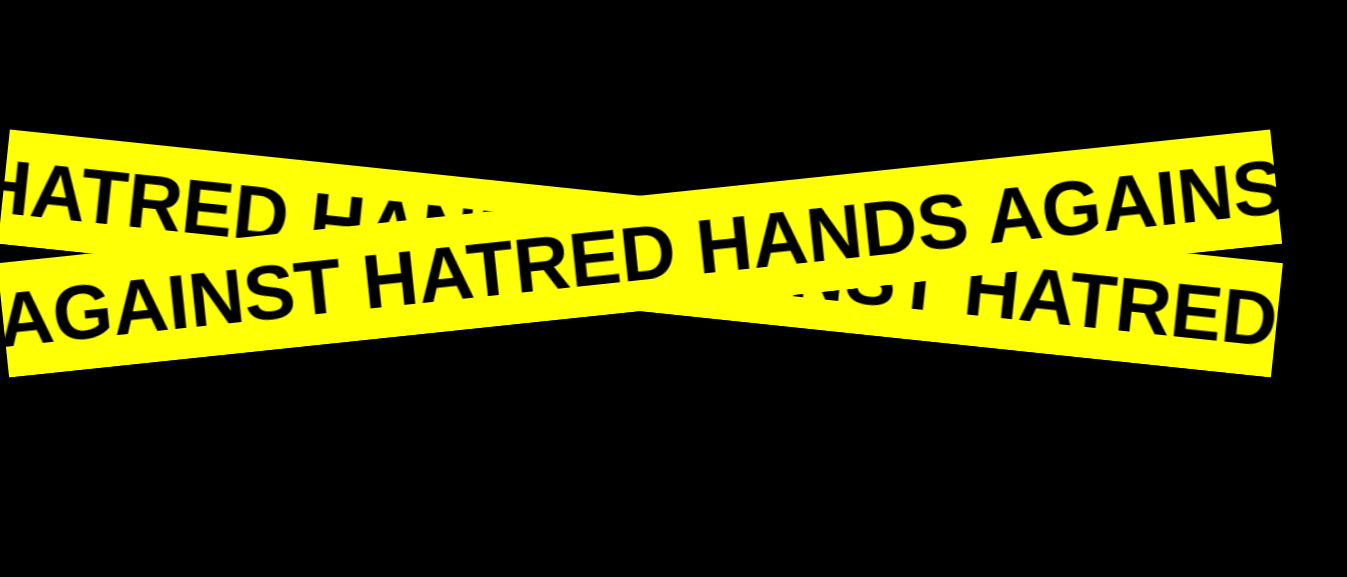
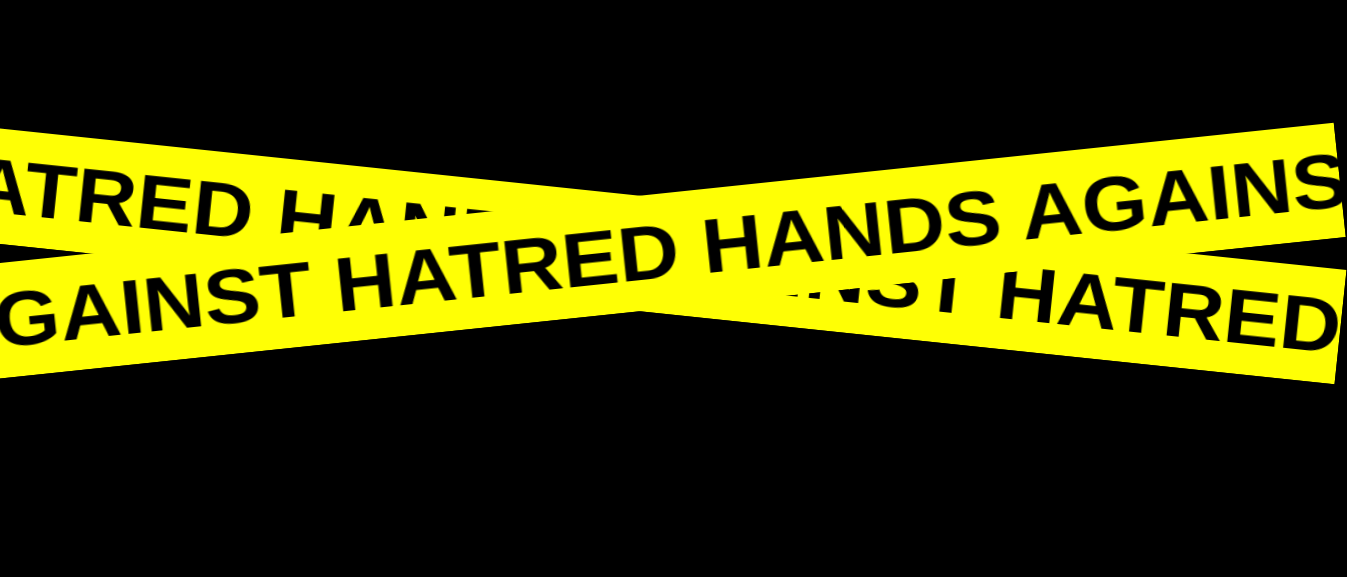
Before and after one commit to HDY-Dev/handsagainsthatred, a plain HTML site: page index.html in a window 1280 px wide. Shown: the part 700-1277 px from the top of the page, 1347 px wide, since content can reach past the window. Drawn offline with nearby package versions, Linux system fonts and the light colour scheme.

Commit message:
banner fixes for safari

```diff
--- a/style.css
+++ b/style.css
@@ -175,14 +175,18 @@ header nav ul li a:hover {
 .wrapper {
     max-width: 100%;
     overflow-x: hidden;
-    transform: rotate(6deg) scaleX(100%);
+    -webkit-transform: rotate(6deg) scaleX(1.1);
+    -moz-transform: rotate(6deg) scaleX(1.1);
+    transform: rotate(6deg) scaleX(1.1);
     position: absolute;
   }
 
   .wrapper-2 {
     max-width: 100%;
     overflow-x: hidden;
-    transform: rotate(-6deg) scaleX(100%);
+    -webkit-transform: rotate(-6deg) scaleX(1.1);
+    -moz-transform: rotate(-6deg) scaleX(1.1);
+    transform: rotate(-6deg) scaleX(1.1);
     position: absolute;
   }
 
@@ -331,7 +335,6 @@ ul.list-2 li {
 .carousel-control-prev, .carousel-control-next {
     background: rgba(0, 0, 0, 1);
     opacity: 1;
-    z-index: 999;
 }
 
 .carousel-control-prev {
```
